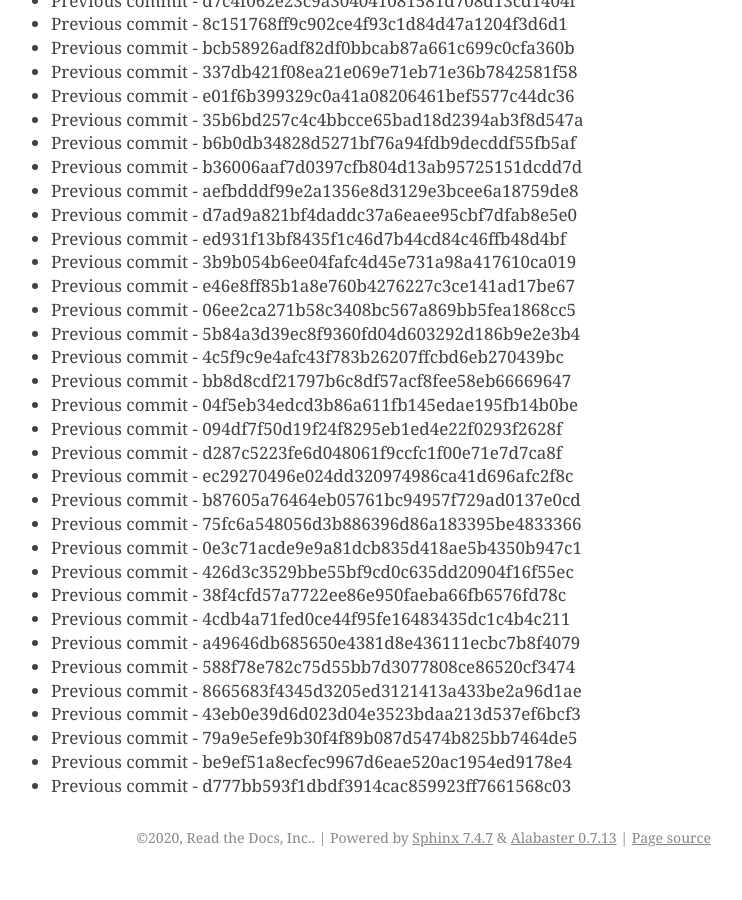
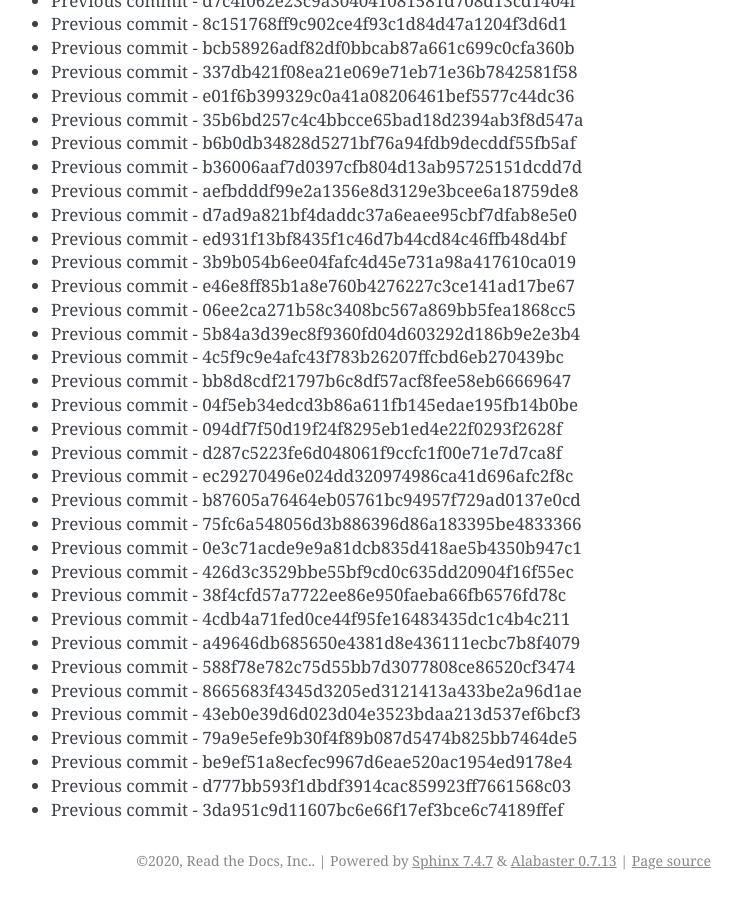
Before and after one commit to readthedocs/rtd-git-stresstest, a Sphinx documentation site: the page built from docs/updates.rst, in a window 1280 px wide and 900 px high, scrolled down 32638 px. Shown: the whole window, without its empty margins (399-1141 px from the left). Built offline with Sphinx 7.4.7, drawn with Linux system fonts in a browser that asks for light colours; before the commit the page ends 33515 px from its top, so only the background shows below that.

Commit message:
Generating commit from previous: 3da951c9d11607bc6e66f17ef3bce6c74189ffef

```diff
--- a/docs/updates.rst
+++ b/docs/updates.rst
@@ -1403,3 +1403,4 @@ It can be tested for any performance characteristics.
 * Previous commit - 79a9e5efe9b30f4f89b087d5474b825bb7464de5
 * Previous commit - be9ef51a8ecfec9967d6eae520ac1954ed9178e4
 * Previous commit - d777bb593f1dbdf3914cac859923ff7661568c03
+* Previous commit - 3da951c9d11607bc6e66f17ef3bce6c74189ffef
```
